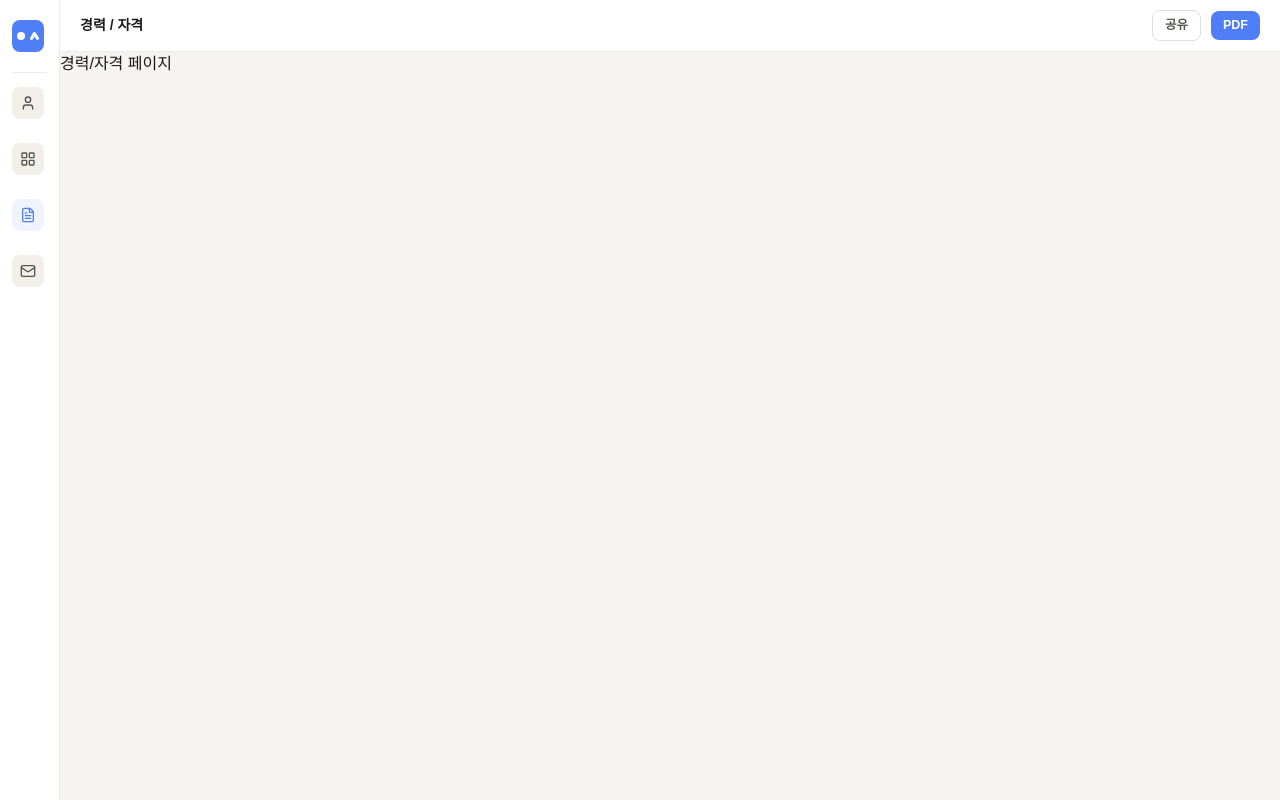
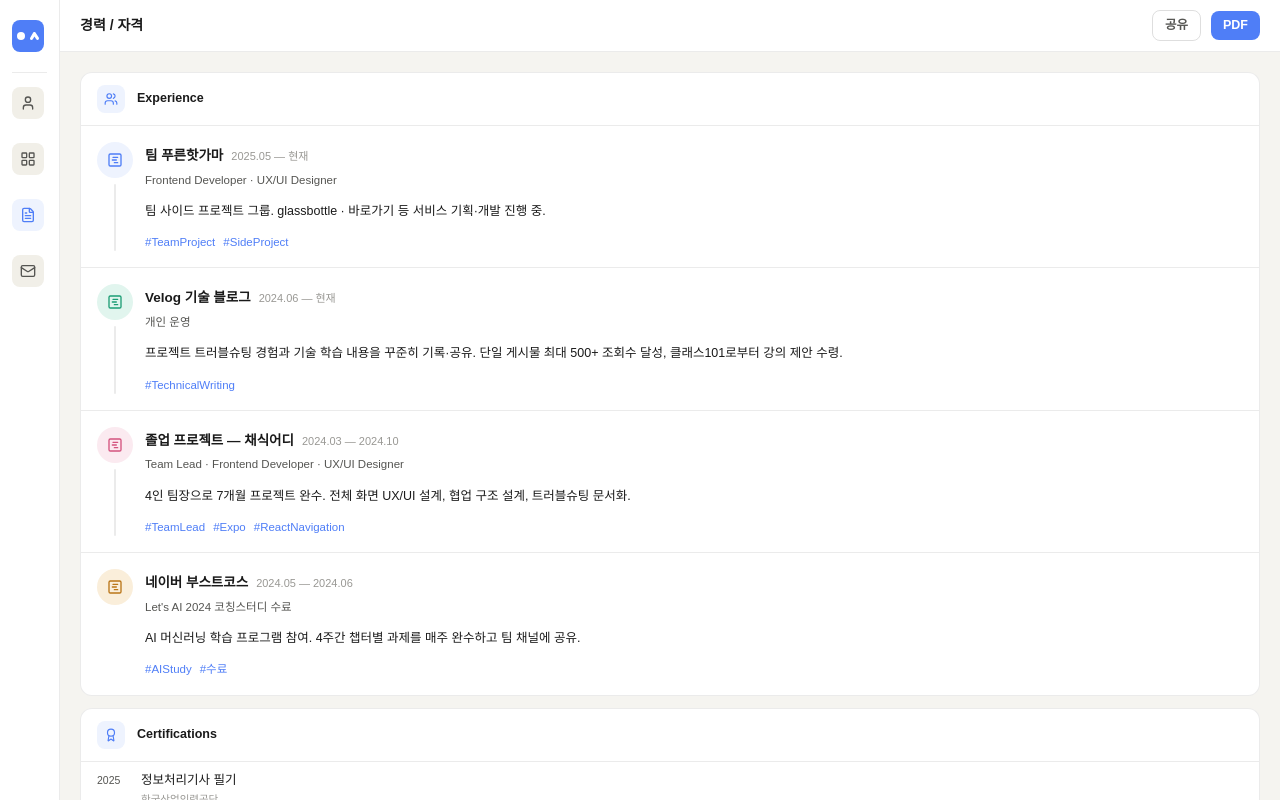
Before and after one commit to Leeseoleem/portfolio-leeseoleem, a React (Vite) app: page /experience in a window 1280 px wide. Built offline with nearby package versions, Linux system fonts and the light colour scheme; a web font is replaced by a local one.

Commit message:
feat: ExperiencePage 페이지 생성 완료

```diff
--- a/src/pages/ExperiencePage.tsx
+++ b/src/pages/ExperiencePage.tsx
@@ -1,3 +1,21 @@
+import { ExperienceThread } from "@/components/experiences/ExperienceThread";
+import { CertificationThread } from "@/components/experiences/CertificationThread";
+
+import { useScroll } from "@/contexts/useScroll";
+
 export default function ExperiencePage() {
-  return <div>경력/자격 페이지</div>;
+  const { scrollRef } = useScroll();
+  return (
+    <div className="flex flex-col h-full">
+      <div
+        ref={scrollRef as React.RefObject<HTMLDivElement>}
+        className="flex-1 overflow-y-auto min-h-0"
+      >
+        <div className="flex flex-col gap-3 p-5">
+          <ExperienceThread />
+          <CertificationThread />
+        </div>
+      </div>
+    </div>
+  );
 }
```
